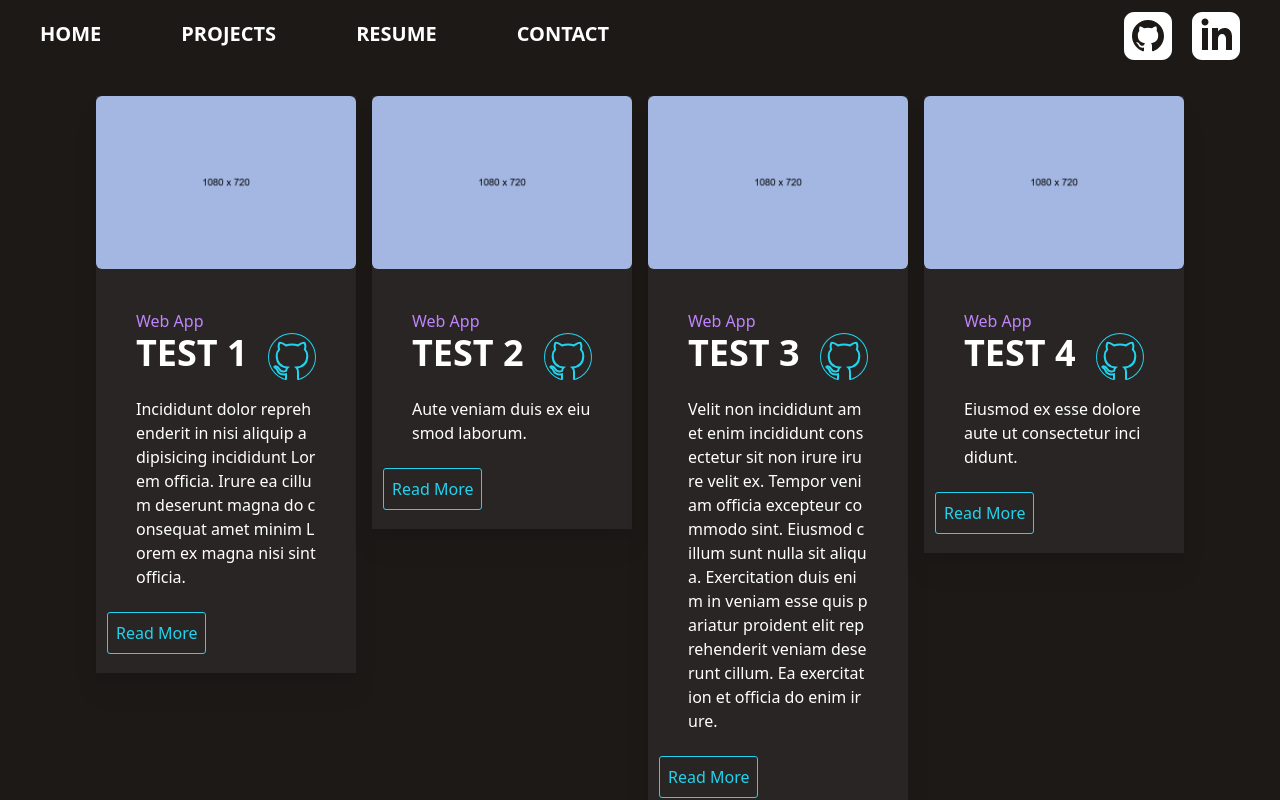
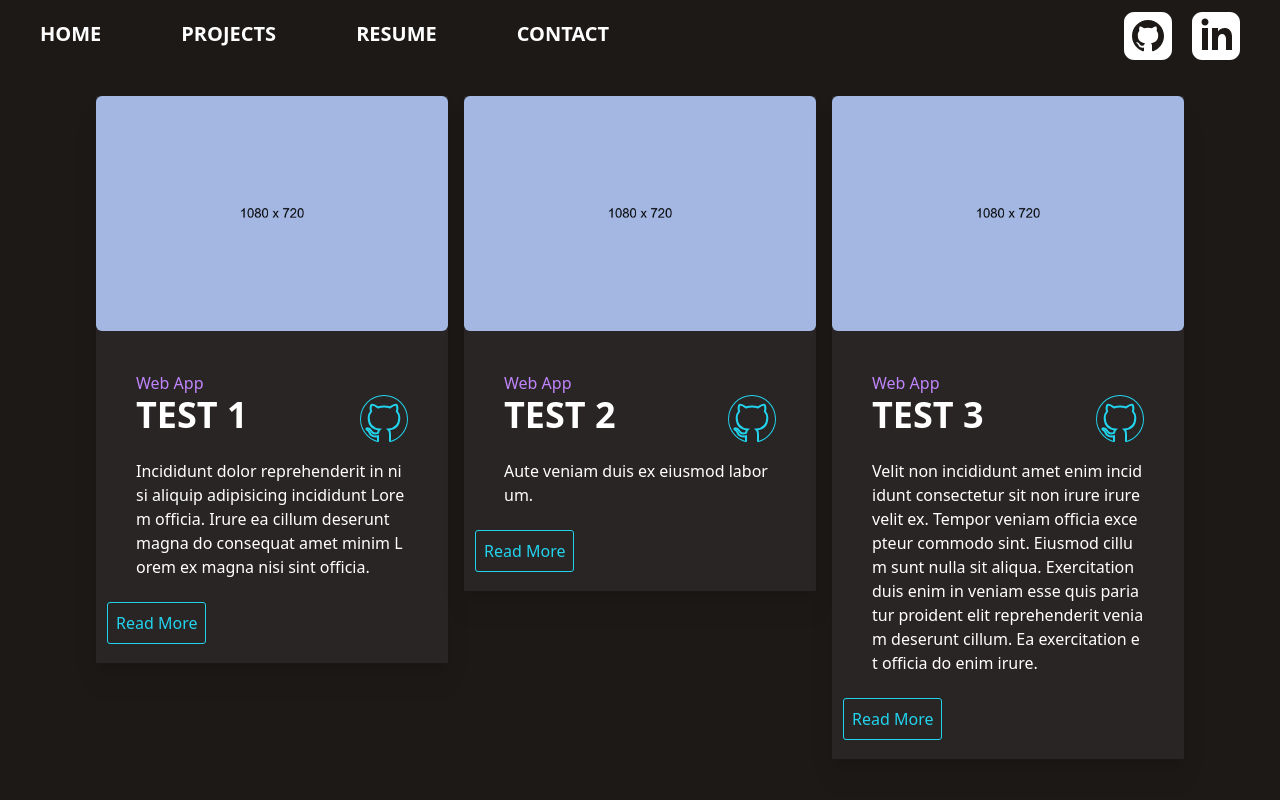
Before and after one commit to Niall-Sharma/programming-portfolio, a Next.js app: page /projects in a window 1280 px wide. Shown: the top 800 px of the page. Built offline with nearby package versions, Linux system fonts and the light colour scheme.

Commit message:
Update page.tsx

```diff
--- a/src/app/projects/page.tsx
+++ b/src/app/projects/page.tsx
@@ -3,7 +3,7 @@ import dummyImage from "../../../public/dummy_1080x720_000000_a3b7e2.png"
 export default function Projects() {
     return (
       <main className="flex min-h-screen items-center justify-center md:p-24 bg-stone-900 flex-wrap">
-        <div className="grid-cols-1 sm:grid-cols-2 md:grid-cols-3 gap-4 grid gap-y-12 items-start lg:grid-cols-4 justify-items-center align-middle">
+        <div className="grid-cols-1 sm:grid-cols-2 md:grid-cols-3 gap-4 grid gap-y-12 items-start justify-items-center align-middle">
           <ProjectCard projecttype="Web App" githubLink="/" pageLink="/" imageLink={dummyImage} projectName="Test 1" projectDescription="Incididunt dolor reprehenderit in nisi aliquip adipisicing incididunt Lorem officia. Irure ea cillum deserunt magna do consequat amet minim Lorem ex magna nisi sint officia. " />
           <ProjectCard projecttype="Web App" githubLink="/" pageLink="/" imageLink={dummyImage} projectName="Test 2" projectDescription="Aute veniam duis ex eiusmod laborum." />
           <ProjectCard projecttype="Web App" githubLink="/" pageLink="/" imageLink={dummyImage} projectName="Test 3" projectDescription="Velit non incididunt amet enim incididunt consectetur sit non irure irure velit ex. Tempor veniam officia excepteur commodo sint. Eiusmod cillum sunt nulla sit aliqua. Exercitation duis enim in veniam esse quis pariatur proident elit reprehenderit veniam deserunt cillum. Ea exercitation et officia do enim irure." />
```
